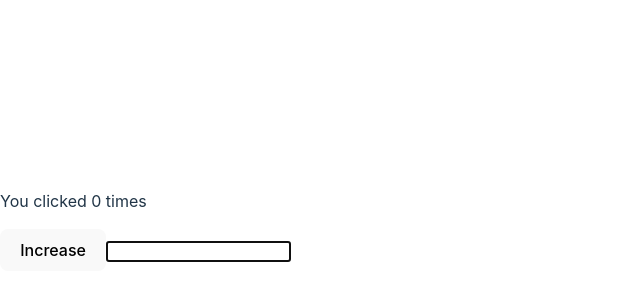
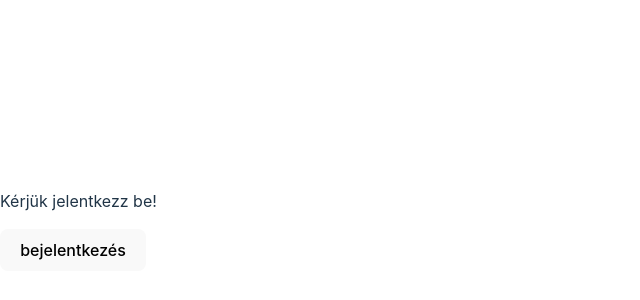
Before and after one commit to KaitouJap/frontendgyak, a React (Vite) app: page / in a window 1280 px wide. Shown: the part 178-478 px from the top of the page, without its empty margins (0-640 px from the left). Built offline with nearby package versions, Linux system fonts and the light colour scheme.

Commit message:
Logged in feladat

```diff
--- a/src/App.tsx
+++ b/src/App.tsx
@@ -1,20 +1,12 @@
-import {useRef, useState, useEffect} from 'react'
+import {useState} from 'react'
 
 
 function App() {
-  const[count, setCount] = useState(0);
-  useEffect(()=>{
-    document.title = `You clicked ${count} times`;
-  }, [count]);
-  const inputRef = useRef<HTMLInputElement>(null);
-  useEffect(()=>{
-    inputRef.current?.focus();
-  },[]);
+  const[loggedIn, setLoggedIn] = useState(false);
   return(
     <div>
-      <p>You clicked {count} times</p>
-      <button onClick={()=> setCount(count + 1)}>Increase</button>
-      <input ref={inputRef} type="text"/>
+      {loggedIn ? (<p>Üdv újra itt!</p>) : (<p>Kérjük jelentkezz be!</p>)}
+      <button onClick={()=>setLoggedIn(!loggedIn)}>{loggedIn ? 'kijelentkezés' : 'bejelentkezés'}</button>
     </div>
   );
 }
```
